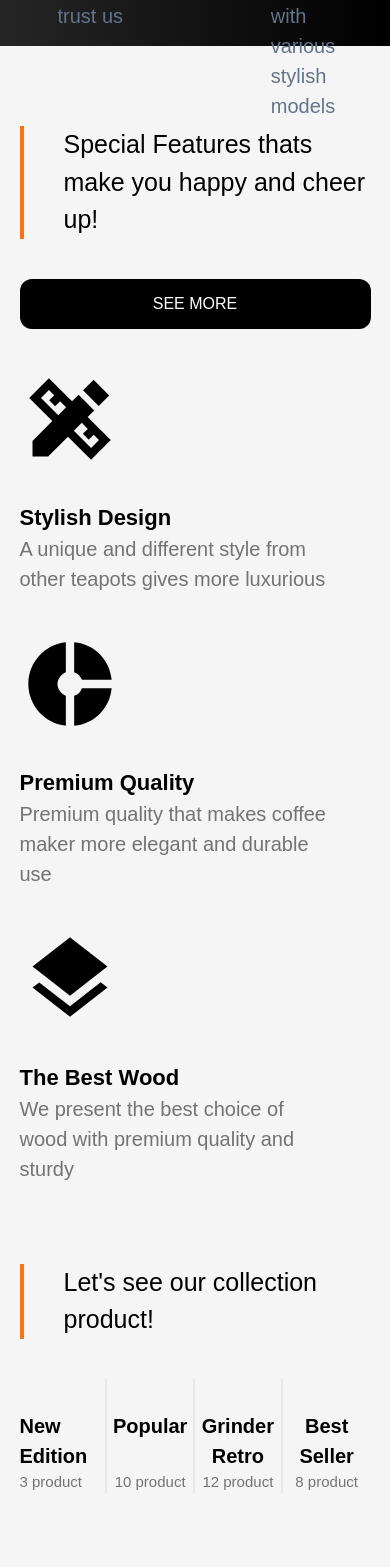
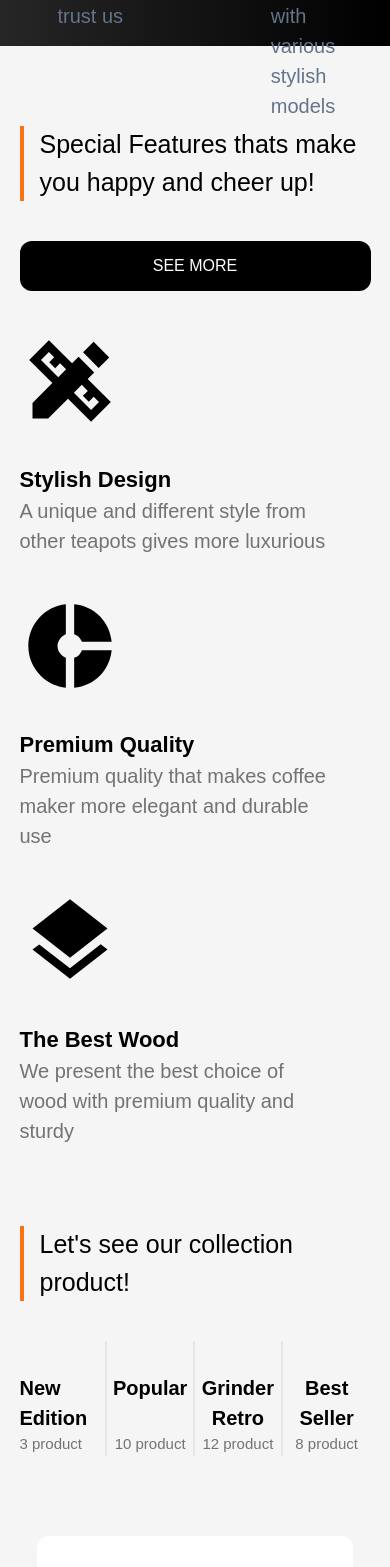
Before and after one commit to GeorgianIT/coffee-shop, a React (Create React App) app: page / in a window 390 px wide. Shown: the part 840-2407 px from the top of the page. Built offline with nearby package versions, Linux system fonts and the light colour scheme.

Commit message:
small styles changes

```diff
--- a/src/components/Blogs.js
+++ b/src/components/Blogs.js
@@ -24,8 +24,8 @@ const Blogs = () => {
     initial="hidden"
     animate={control} className='flex m-auto lg:w-[80%] xl:w-[60%] w-[90%] flex-col text-start mt-20 mb-20 text-black m-auto'>
         <div className='flex justify-between pb-10 flex-col'>
-              <h1 className='lg:text-[40px] text-[25px] lg:w-[80%] xl:w-[45%] w-[90%] border-l-4 border-orange-500 pl-10'>Our Blogs Coffe with trending topic for this week</h1>
-              <div className='flex m-auto lg:w-[80%] xl:flex-row flex-col gap-20 mt-20 '>
+              <h1 className='lg:text-[40px] text-[25px] lg:w-[80%] border-l-4 border-orange-500 lg:pl-10 pl-4'>Our Blogs Coffe with trending topic for this week</h1>
+              <div className='flex m-auto xl:flex-row flex-col gap-20 mt-20 '>
                     <div className='bg-neutral-200 hover:scale-[110%] transform transition duration-300 p-10 rounded-xl'>
                         <img src={coffeeBlog} className='xl:w-[580px] xl:h-[290px] object-cover rounded-xl z-0 ' />
                       <h1 className='font-bold text-[35px] mt-10'>10 Recommendation Coffee 2021</h1>
--- a/src/components/Collection.js
+++ b/src/components/Collection.js
@@ -27,7 +27,7 @@ const Collection = () => {
     initial="hidden"
     animate={control} id='pricing' className='flex lg:w-[60%] w-[90%] flex-col text-start mt-20 text-black m-auto'>
         <div className='flex justify-between pb-10'>
-            <h1 className='lg:text-[40px] text-[25px] lg:w-[45%] w-[90%] border-l-4 border-orange-500 pl-10'>Let's see our collection product!</h1>
+            <h1 className='lg:text-[40px] text-[25px] border-l-4 border-orange-500 lg:pl-10 pl-4'>Let's see our collection product!</h1>
 
             </div>
         <div className='flex w-[100%] flex-row text-start mb-20'>
--- a/src/components/Design.js
+++ b/src/components/Design.js
@@ -25,7 +25,7 @@ const Design = () => {
     initial="hidden"
     animate={control} className='flex lg:w-[60%] w-[80%] flex-col text-start mt-20 text-black m-auto'>
         <div className='flex justify-between pb-10 flex-col'>
-              <h1 className='lg:text-[40px] text-[25px] xl:w-[45%] w-[90%] border-l-4 border-orange-500 pl-10'>We provide the stylish design and best quality just for you!</h1>
+              <h1 className='lg:text-[40px] text-[25px] xl:w-[70%] border-l-4 border-orange-500 lg:pl-10 pl-4'>We provide the stylish design and best quality just for you!</h1>
               <div className='flex xl:flex-row flex-col lg:gap-40 gap-10 mt-20 m-auto'>
                     <div>
                       <img src={chemex} className='lg:w-[650px] hover:scale-[110%] transform transition duration-300 lg:h-[650px] object-cover rounded-xl '/>
--- a/src/components/Features.js
+++ b/src/components/Features.js
@@ -25,9 +25,9 @@ const Features = () => {
     ref={ref}
     variants={boxVariant}
     initial="hidden"
-    animate={control} id='features' className='flex w-[60%] flex-col text-start mt-20 text-black m-auto lg:w-[45%] w-[90%]'>
+    animate={control} id='features' className='flex lg:w-[60%] flex-col text-start mt-20 text-black m-auto w-[90%]'>
         <div className='flex lg:justify-between lg:flex-row flex-col gap-10 pb-10 '>
-            <h1 className='lg:text-[40px] text-[25px]  border-l-4 border-orange-500 pl-10'>Special Features thats make you happy and cheer up!</h1>
+            <h1 className='lg:text-[40px] text-[25px] xl:w-[70%] border-l-4 border-orange-500 lg:pl-10 pl-4'>Special Features thats make you happy and cheer up!</h1>
             <button className='bg-black hover:scale-[105%] transform transition duration-300 text-white px-8 h-[50px] rounded-xl'>SEE MORE</button>
 
             </div>
```
